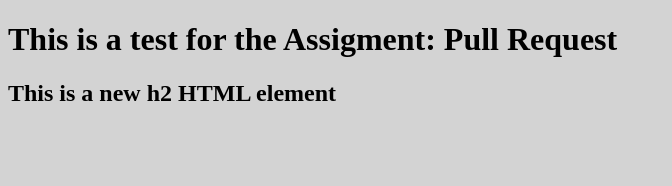
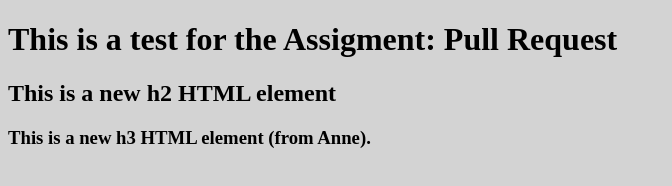
Before and after one commit to Anne-Christian-SAAD/finalSAAD, a plain HTML site: page index.html in a window 1280 px wide. Shown: the whole page, without its empty margins (0-672 px from the left). Drawn offline with Linux system fonts and the light colour scheme.

Commit message:
added h3

```diff
--- a/index.html
+++ b/index.html
@@ -10,5 +10,6 @@
     <body class="g-base">
             <h1>This is a test for the Assigment: Pull Request</h1>
             <h2>This is a new h2 HTML element</h2>
+            <h3>This is a new h3 HTML element (from Anne).</h3>
     </body>
 </html>
```
